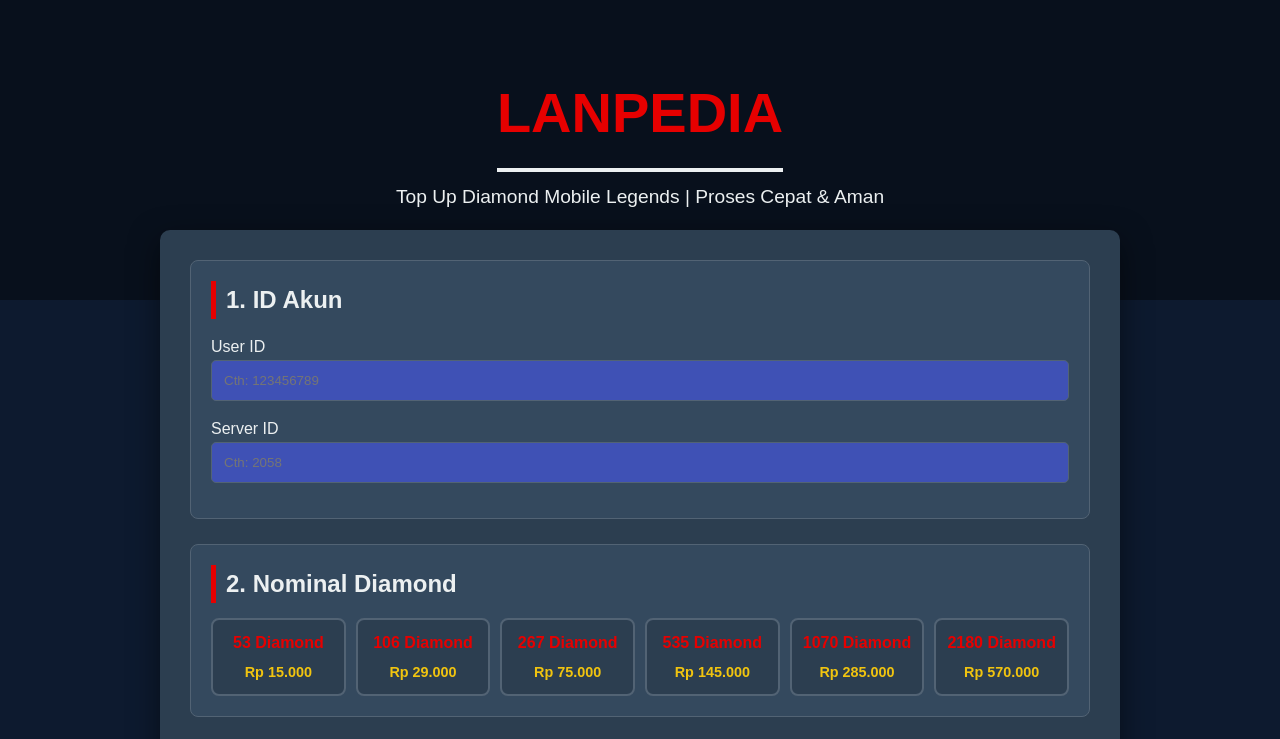
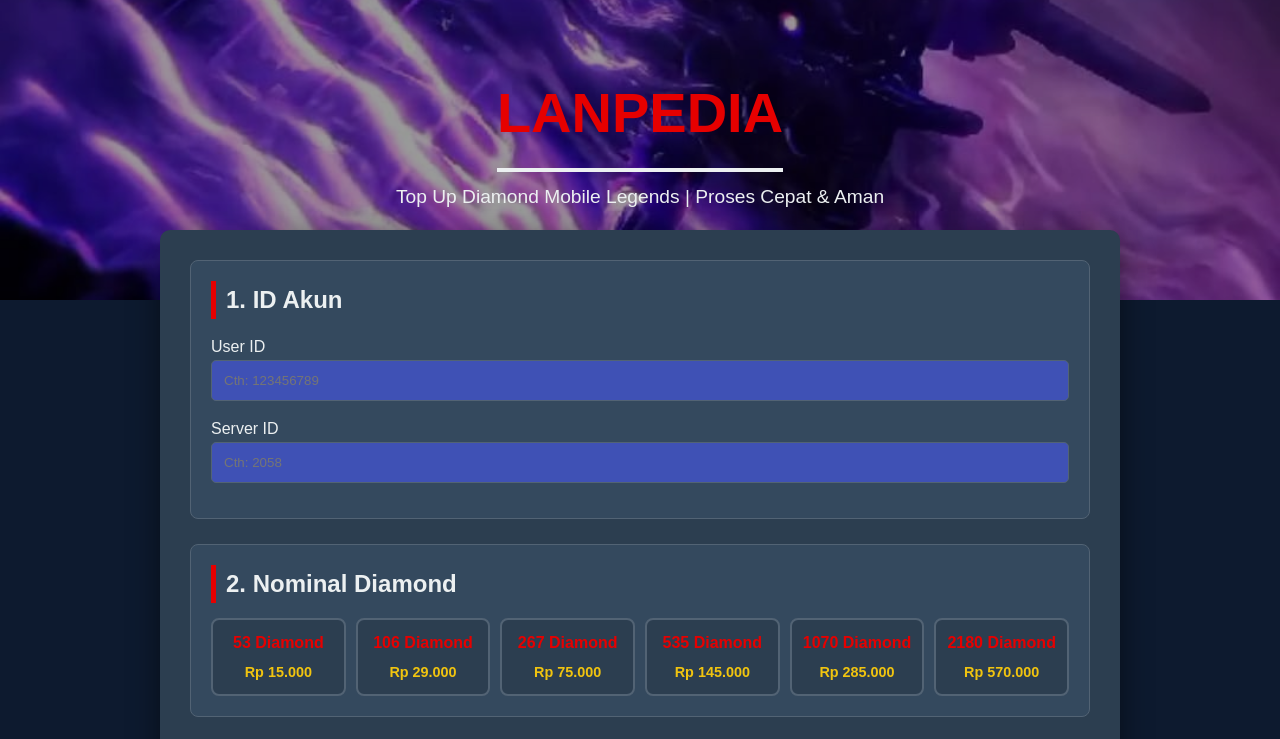
Before and after one commit to Kiaogiri/store, a plain HTML site: page index.html in a window 1280 px wide. Shown: the top 739 px of the page. Drawn offline with Linux system fonts and the light colour scheme.

Commit message:
index.html

```diff
--- a/index.html
+++ b/index.html
@@ -28,7 +28,7 @@
         .hero-banner {
             width: 100%;
             height: 300px; /* Tinggi hero banner, sesuaikan jika perlu */
-            background-image: url('banner_ml.jpg'); /* Ganti dengan nama file gambar Anda */
+            background-image: url('benner_ml.jpg'); /* Ganti dengan nama file gambar Anda */
             background-size: cover; /* Pastikan gambar menutupi seluruh area */
             background-position: center center; /* Posisikan gambar di tengah */
             background-repeat: no-repeat;
```
